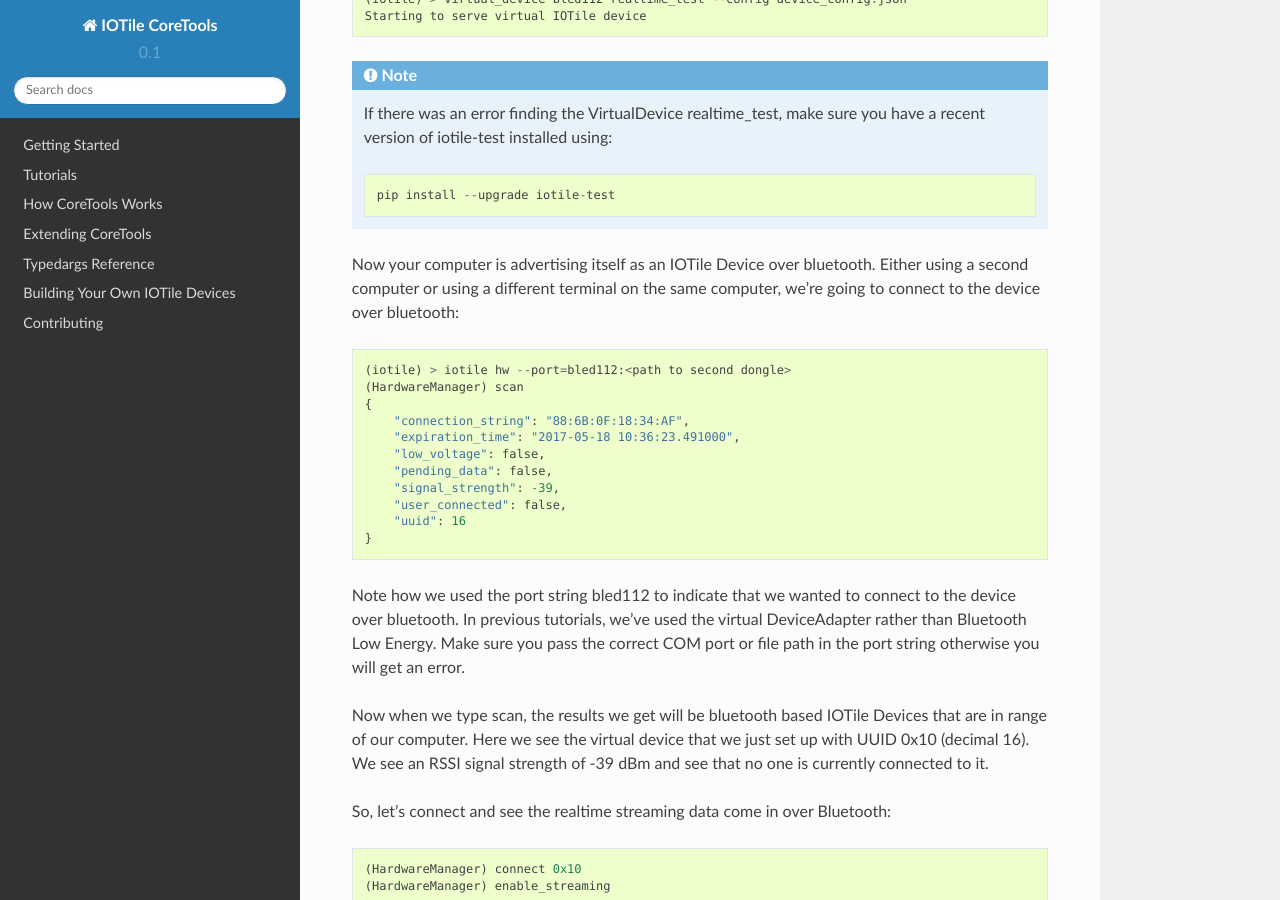
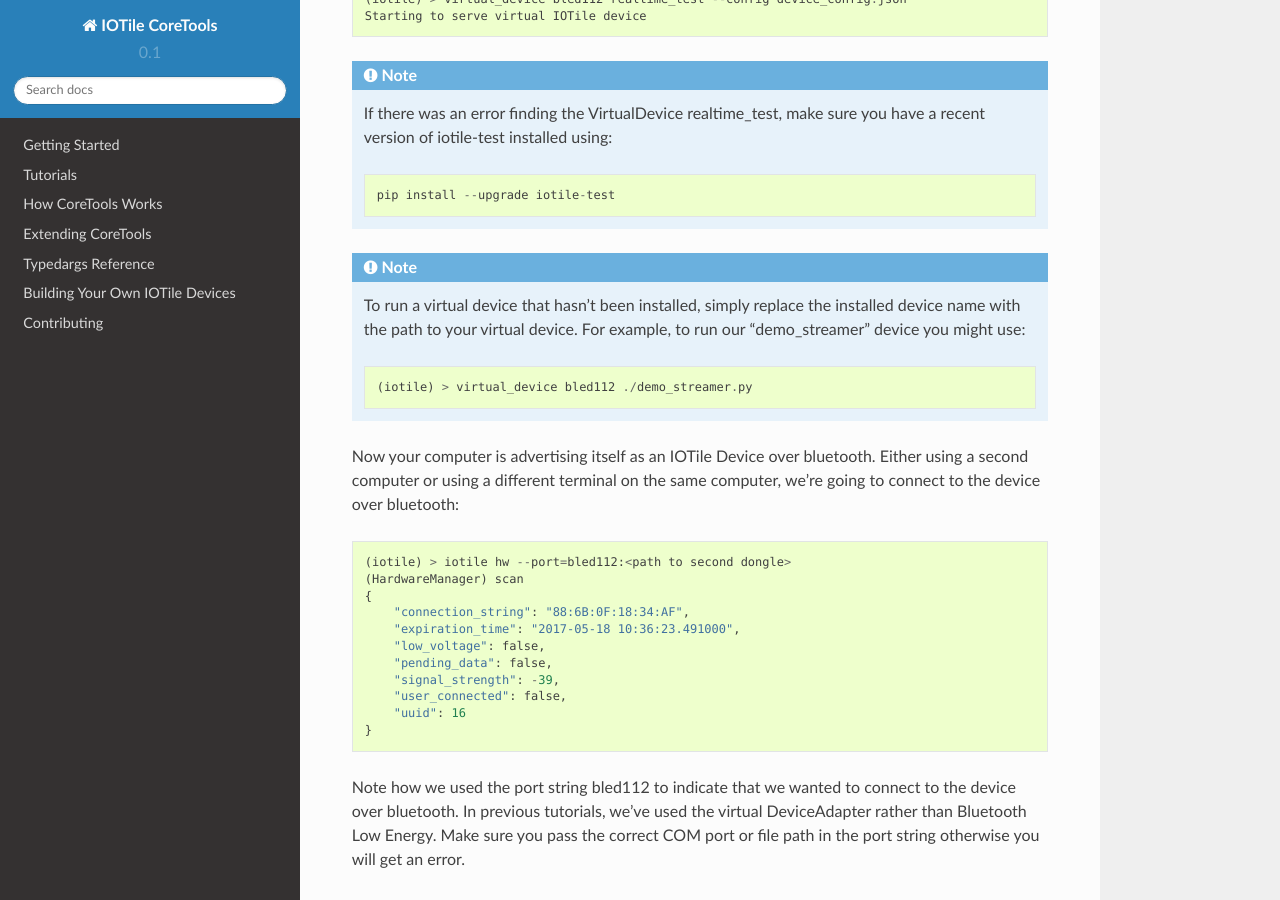
Before and after one commit to iotile/coretools, a Sphinx documentation site: the page built from doc/source/tutorials/virtual-interfaces.rst, in a window 1280 px wide and 900 px high, scrolled down 3937 px. Built offline with Sphinx 7.4.7 and the Read the Docs theme 2.0.0, drawn with Linux system fonts in a browser that asks for light colours.

Commit message:
Added note to clarify for dummies like me ;D

```diff
--- a/doc/source/tutorials/virtual-interfaces.rst
+++ b/doc/source/tutorials/virtual-interfaces.rst
@@ -194,6 +194,13 @@
 
         pip install --upgrade iotile-test
 
+.. note::
+    To run a virtual device that hasn't been installed, simply replace the
+    installed device name with the path to your virtual device. For example,
+    to run our "demo_streamer" device you might use::
+
+        (iotile) > virtual_device bled112 ./demo_streamer.py
+
 Now your computer is advertising itself as an IOTile Device over bluetooth.
 Either using a second computer or using a different terminal on the same
 computer, we're going to connect to the device over bluetooth::
```
